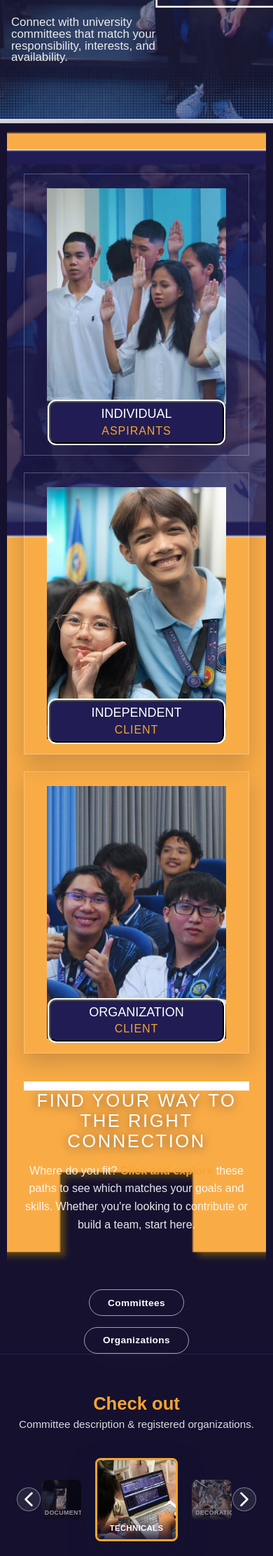
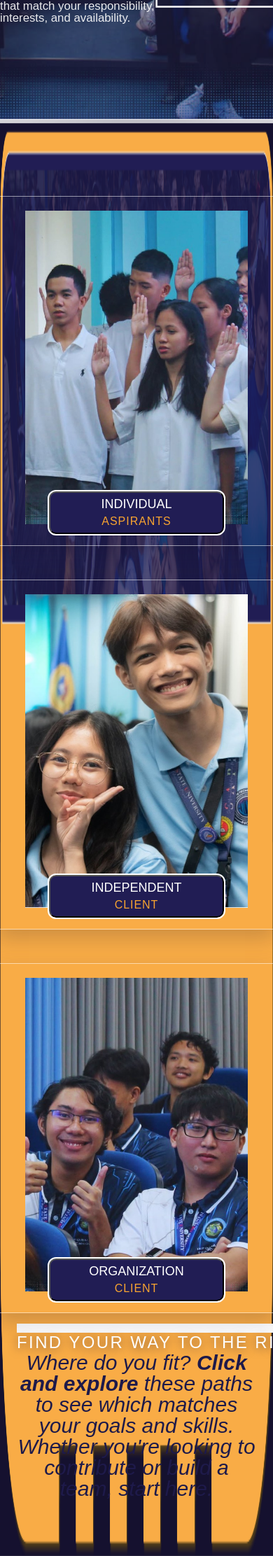
Before and after one commit to AraX23/webdev, a PHP site: page / in a window 390 px wide; the page is wider, and only the part inside the window is pictured. Shown: the part 676-2899 px from the top of that part at 70% size. Run offline with PHP 8.4, Linux system fonts and the light colour scheme; some web fonts are replaced.

Commit message:
Responsiveness, Alignments needs fixing, Unused  Code Blocks removed

```diff
--- a/index.php
+++ b/index.php
@@ -12,18 +12,19 @@
 </head>
 <body>
 
-<!-- ============ NAV ============ -->
+<!-- ============ NAV BAR ============ -->
 <header class="site-header">
     <div class="nav-wrap">
         <a href="#top" class="brand" aria-label="HOME">
             <img src="assets/logo.png" alt="ComMEETtee" class="brand-logo">
         </a>
 
+<!-- ============ NAV BAR ============ -->
+<!-- ============ main 5 ============ -->
         <nav class="primary-nav" aria-label="Primary">
             <ul>
                 <li><a href="#top" class="nav-pill">Home</a></li>
                 <li><a href="#aspirants" class="nav-pill" aria-expanded="false">Aspirants</a></li>
-
                 <li class="has-dropdown">
                     <button class="nav-pill nav-pill-size" aria-expanded="false">Clients <svg class="chev" viewBox="0 0 12 8" width="10" height="7"><path d="M1 1l5 5 5-5" stroke="currentColor" stroke-width="2" fill="none"/></svg></button>
                         <ul class="dropdown">
@@ -32,7 +33,6 @@
                             <li><a href="#">Organization Client</a></li>
                         </ul>
                 </li>
-
                 <li class="has-dropdown">
                     <button class="nav-pill nav-pill-size" aria-expanded="false">Committees <svg class="chev" viewBox="0 0 12 8" width="10" height="7"><path d="M1 1l5 5 5-5" stroke="currentColor" stroke-width="2" fill="none"/></svg></button>
                         <ul class="dropdown">
@@ -45,13 +45,17 @@
                 <li><a href="#about" class="nav-pill">About Us</a></li>
             </ul>
         </nav>
-
+<!-- ============ log in and sign in ============ -->
     <div class="nav-actions">
         <a href="#" class="link-ghost">LOG IN</a>
-            <span class="divider" aria-hidden="true"></span>
+            <span class="divider" aria-hidden="true">
+            </span>
+
         <a href="#" class="link-ghost">SIGN UP</a>
             <button class="hamburger" id="hamburger" aria-label="Open menu" aria-expanded="false">
-                <span></span><span></span><span></span>
+                <span></span>
+                <span></span>
+                <span></span>
             </button>
         </div>
     </div>
@@ -71,16 +75,15 @@
 
 <!-- ============ HERO ============ -->
 <section class="hero" id="top">
-    <div class="hero-grid">
-         <box class="hero-pitch">
+        <div class="hero-pitch">
                 <img src="assets/toptext.svg" alt="description">
-                        <div> <p class="aspirants">ASPIRANTS,</p>
+                        <div>
+                            <p class="aspirants">ASPIRANTS,</p>
                             <h1 class = "line">Find where your skills<br>can make an impact.</h1>
                         </div>
                     <div>
                 <p class="spotlight-caption">Connect with university committees that match your responsibility, interests, and availability.</p>
             </div>
-        </box>
         </div>
     <div class = "hero-box-for-search">
         <form class="hero-search" role="search" action="#" method="get">
@@ -92,13 +95,12 @@
 </section>
 
 <!-- ============ CATEGORIES ============ -->
-<section class="categories" id="aspirants">
+<section class="categories">
+    <div class="categories-inner">
             <div class="categories-grid">
-
-<!-- ============ individual picture cards ============ -->
                 <div class="category-card" style="--i:0">
                     <img src="assets/category-individual.jpg" alt="Individual Aspirants">
-                <button class="category-tag" type="button" onclick="location.href='#aspirants-individual'">
+                        <button class="category-tag" type="button" onclick="location.href='#individual-aspirants'">
                             INDIVIDUAL<br><small>ASPIRANTS</small>
                         </button>
                     </div>
@@ -112,34 +114,33 @@
 
                 <div class="category-card" style="--i:2">
                     <img src="assets/category-organization.jpg" alt="Organization Clients">
-                <button class="category-tag" type="button" onclick="location.href='#aspirants-individual'">
+                        <button class="category-tag" type="button" onclick="location.href='#organization-client'">
                             ORGANIZATION<br> <small>CLIENT</small>
                     </button>
                 </div>
             </div>
 
-<!-- ============ thin square below the cards ============ -->
+<!-- ============ engaging text ============ -->
     <div class="categories-copy">
-
-<!-- ============ engaging text ============ -->
         <div class="thin-square"></div>
             <h2>FIND YOUR WAY TO THE RIGHT CONNECTION </h2>
-                <p>Where do you fit?
+                <p id = "categories-description"> Where do you fit?
                     <strong> Click and explore</strong>
                     these paths to see which matches your goals and skills. Whether you're looking to contribute or build a team, start here.
                 </p>
+        </div>
     </div>
 </section>
 
 <!-- ============ COMMITTEES CAROUSEL ============ -->
 
 <!-- ============ choices for carousel ============ -->
+<section class="carousel-section" id="committees">
  <div class="categories-links">
         <a href="#committees" class="pill-link">Committees</a>
         <a href="#" class="pill-link">Organizations</a>
     </div>
 
-<section class="carousel-section" id="committees">
     <p class="carousel-kicker">Check out</p>
     <p class="carousel-subtext">Committee description &amp; registered organizations.</p>
 
--- a/style.css
+++ b/style.css
@@ -104,11 +79,17 @@ button { font-family: inherit; cursor: pointer; }
 }
 
 .brand-logo {
+    margin: 0;
     height: 60px;
     width: auto;
-    margin: 0;
     display: block;
 }
+
+.brand:hover
+.brand-logo:hover{
+    transform: scale(1.1);
+}
+
 
 .primary-nav { flex: 1; display: flex; justify-content: center; }
 .primary-nav > ul { display: flex; align-items: center; gap: 0.25rem;}
@@ -450,36 +411,42 @@ button { font-family: inherit; cursor: pointer; }
 /* =========================== CATEGORIES =========================== */
 .categories {
     position: relative;
-    width: 95%;
     margin: 0 auto;
+    text-align: center;
+    padding: 6rem 1.5rem 5rem;
     background-image: url('assets/category-bg.png');
-    background-size: cover;
+    background-size: 100% 100%;
     background-position: center;
     background-repeat: no-repeat;
-    display: block;
-    align-items: center;
-    justify-content: center;
-    min-height: 780px;
-    padding: 4rem 1.5rem 3rem;
-    text-align: center;
+}
 
+.categories-inner {
+    position: relative;
+    max-width: 1200px;
+    margin: 0 auto;
 }
 
 .categories-grid {
+    position: relative;
     display: grid;
+    margin: 0 auto;
+    margin-top: 0 auto;
+    margin-bottom: 15px;
     grid-template-columns: repeat(3, 1fr);
-    gap: 1.5rem;
-    margin-bottom: 2.5rem;
+    justify-content: center;
+    gap: 3rem;
 }
 
 .category-card {
     position: relative;
+    width: 25rem;
     border-radius: var(--radius-md);
     overflow: hidden;
     aspect-ratio: 4 / 5;
     box-shadow: var(--shadow-lift);
-    border: 1px solid rgba(255,255,255,0.25);
+    border: 1px solid rgba(255, 255, 255, 0.536);
 }
+
 .category-card img {
     width: 80%;
     height: 90%;
@@ -487,13 +454,13 @@ button { font-family: inherit; cursor: pointer; }
     object-fit: cover;
     display: sticky;
     transition: transform 0.4s ease;
+}
 
-}
 .category-card:hover img {
     transform: scale(1.06);
 }
 
-.category-tag {
+.category-tag { /*selection*/
     position: absolute;
     cursor: pointer;
     left: 50%;
@@ -519,36 +486,48 @@ button { font-family: inherit; cursor: pointer; }
     letter-spacing: 0.06em; }
 
 .category-tag:hover {
+    font-weight: bold;
     box-shadow: 0 20px 40px var(--navy-deep);
     transform: translateY(10%) translateX(-50%);
-    transform: 0.5s ease;
     text-shadow: 5px 2px 18px var(--white);
+    transition: transform 0.2s ease, box-shadow 0.3s ease;
 }
 
 .thin-square {
-    width: 100%;
+    width: 90rem;
     height: 13px;
     margin: 0 auto;
     background-color: white;
 }
 
 .categories-copy h2 {
+    margin: 0 auto;
+    white-space: nowrap;
+    color: var(--white);
     font-family: var(--font-display);
     font-weight: var(--font-weight);
-    font-size: clamp(1.6rem, 3.4vw, 2.4rem);
+    font-size: clamp(1.5rem, 3.4vw, 2.4rem);
     letter-spacing: 0.10em;
-    color: var(--white);
-    margin: 0 0 0.9rem;
     text-shadow: 0 2px 14px rgba(21,17,47,0.6);
 }
-.categories-copy p {
-    color: rgba(255,255,255,0.9);
-    font-size: 1rem;
-    max-width: 56ch;
-    margin: 0 auto;
-    line-height: 1.6;
+
+#categories-description {
+    color: var(--navy-mid);
+    font-family: var(--font-body);
+    font-weight: var(--font-weight);
+    font-style: italic;
+    font-size: 30px;
+    letter-spacing: 0em;
+    text-align: center;
+    line-height: 1;
+    margin:0 auto;
 }
-.categories-copy strong { color: var(--orange); }
+
+.categories-copy strong {
+    color: var(--navy-mid);
+    font-family: var(--font-body);
+    font-weight: bold;
+}
 
 .categories-links { display: flex; justify-content: center; gap: 1rem; margin-top: 2rem; }
 .pill-link {
```
Also changed, not shown: other parts of style.css (+22 -67 lines), assets/category-bg.png. Lines whose indentation alone changed are shown as unchanged.
